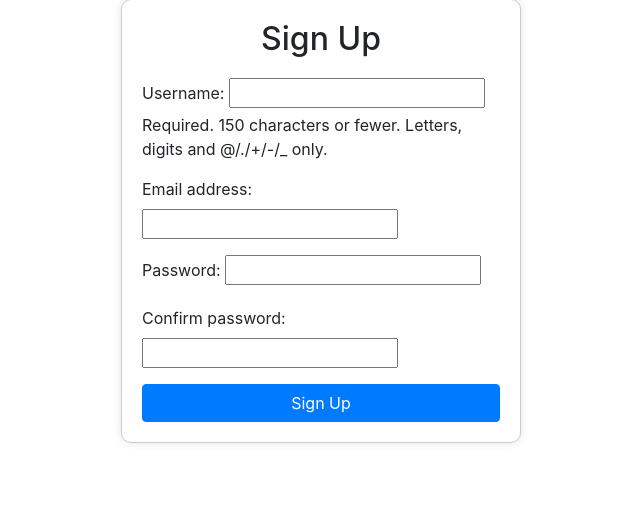
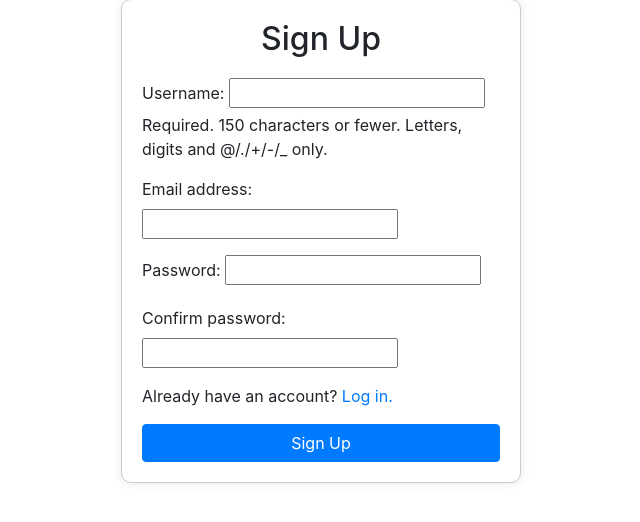
Before and after one commit to oteek/tracker, a Django app: page /signup/ in a window 1280 px wide. Shown: the part 57-579 px from the top of the page, without its empty margins (319-959 px from the left). Run offline with Django 5.2, Linux system fonts and the light colour scheme; some libraries are stand-ins or nearby versions.

Commit message:
auth form convenience hrefs

```diff
--- a/orders/templates/registration/login.html
+++ b/orders/templates/registration/login.html
@@ -29,6 +29,7 @@
                 <form method="post">
                     {% csrf_token %}
                     {{ form.as_p }}
+                    <p>Don't have an account? <a href="{% url 'signup' %}">Create one.</a></p>
                     <button type="submit" class="btn btn-primary btn-block">Login</button>
                 </form>
             </div>
--- a/orders/templates/registration/signup.html
+++ b/orders/templates/registration/signup.html
@@ -29,6 +29,7 @@
                 <form method="post">
                     {% csrf_token %}
                     {{ form.as_p }}
+                    <p>Already have an account? <a href="{% url 'login' %}">Log in.</a></p>
                     <button type="submit" class="btn btn-primary btn-block">Sign Up</button>
                 </form>
             </div>
```
Also changed, not shown: db.sqlite3.
